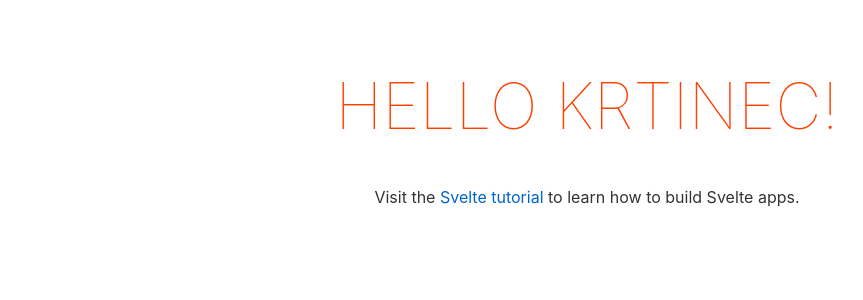
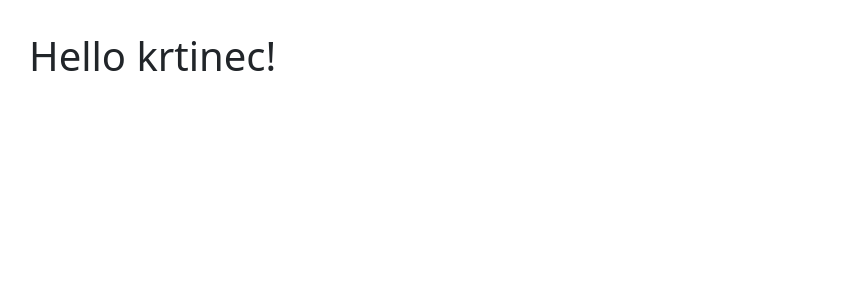
Before and after one commit to krtek/krtinec.cz, a Svelte app: page / in a window 1280 px wide. Shown: the top 300 px of the page, without its empty margins (53-916 px from the left). Built offline with nearby package versions, Linux system fonts and the light colour scheme.

Commit message:
Use bootstrap

```diff
--- a/package.json
+++ b/package.json
@@ -15,9 +15,10 @@
     "rollup-plugin-livereload": "^2.0.0",
     "rollup-plugin-svelte": "^7.0.0",
     "rollup-plugin-terser": "^7.0.0",
-    "svelte": "^3.0.0"
+    "svelte": "^3.42.5"
   },
   "dependencies": {
-    "sirv-cli": "^1.0.0"
+    "sirv-cli": "^1.0.0",
+    "sveltestrap": "^5.6.3"
   }
 }
--- a/public/global.css
+++ b/public/global.css
@@ -1,63 +1,3 @@
-html, body {
-	position: relative;
-	width: 100%;
-	height: 100%;
+.container-md {
+  padding-top: 2em;
 }
-
-body {
-	color: #333;
-	margin: 0;
-	padding: 8px;
-	box-sizing: border-box;
-	font-family: -apple-system, BlinkMacSystemFont, "Segoe UI", Roboto, Oxygen-Sans, Ubuntu, Cantarell, "Helvetica Neue", sans-serif;
-}
-
-a {
-	color: rgb(0,100,200);
-	text-decoration: none;
-}
-
-a:hover {
-	text-decoration: underline;
-}
-
-a:visited {
-	color: rgb(0,80,160);
-}
-
-label {
-	display: block;
-}
-
-input, button, select, textarea {
-	font-family: inherit;
-	font-size: inherit;
-	-webkit-padding: 0.4em 0;
-	padding: 0.4em;
-	margin: 0 0 0.5em 0;
-	box-sizing: border-box;
-	border: 1px solid #ccc;
-	border-radius: 2px;
-}
-
-input:disabled {
-	color: #ccc;
-}
-
-button {
-	color: #333;
-	background-color: #f4f4f4;
-	outline: none;
-}
-
-button:disabled {
-	color: #999;
-}
-
-button:not(:disabled):active {
-	background-color: #ddd;
-}
-
-button:focus {
-	border-color: #666;
-}
--- a/public/index.html
+++ b/public/index.html
@@ -5,6 +5,12 @@
 	<meta name='viewport' content='width=device-width,initial-scale=1'>
 
 	<title>Svelte app</title>
+	<head>
+  <link
+    rel="stylesheet"
+    href="https://cdn.jsdelivr.net/npm/bootstrap@5.1.0/dist/css/bootstrap.min.css"
+  />
+</head>
 
 	<link rel='icon' type='image/png' href='/favicon.png'>
 	<link rel='stylesheet' href='/global.css'>
--- a/src/App.svelte
+++ b/src/App.svelte
@@ -3,28 +3,15 @@
 </script>
 
 <main>
-	<h1>Hello {name}!</h1>
-	<p>Visit the <a href="https://svelte.dev/tutorial">Svelte tutorial</a> to learn how to build Svelte apps.</p>
+	<div class="container-md">
+	<div class="row">
+    <div class="col">
+      	<h1>Hello {name}!</h1>
+    </div>
+	</div>
+
 </main>
 
 <style>
-	main {
-		text-align: center;
-		padding: 1em;
-		max-width: 240px;
-		margin: 0 auto;
-	}
 
-	h1 {
-		color: #ff3e00;
-		text-transform: uppercase;
-		font-size: 4em;
-		font-weight: 100;
-	}
-
-	@media (min-width: 640px) {
-		main {
-			max-width: none;
-		}
-	}
 </style>
```
Also changed, not shown: 1 other file (tests, documents, lock files or other folders).
